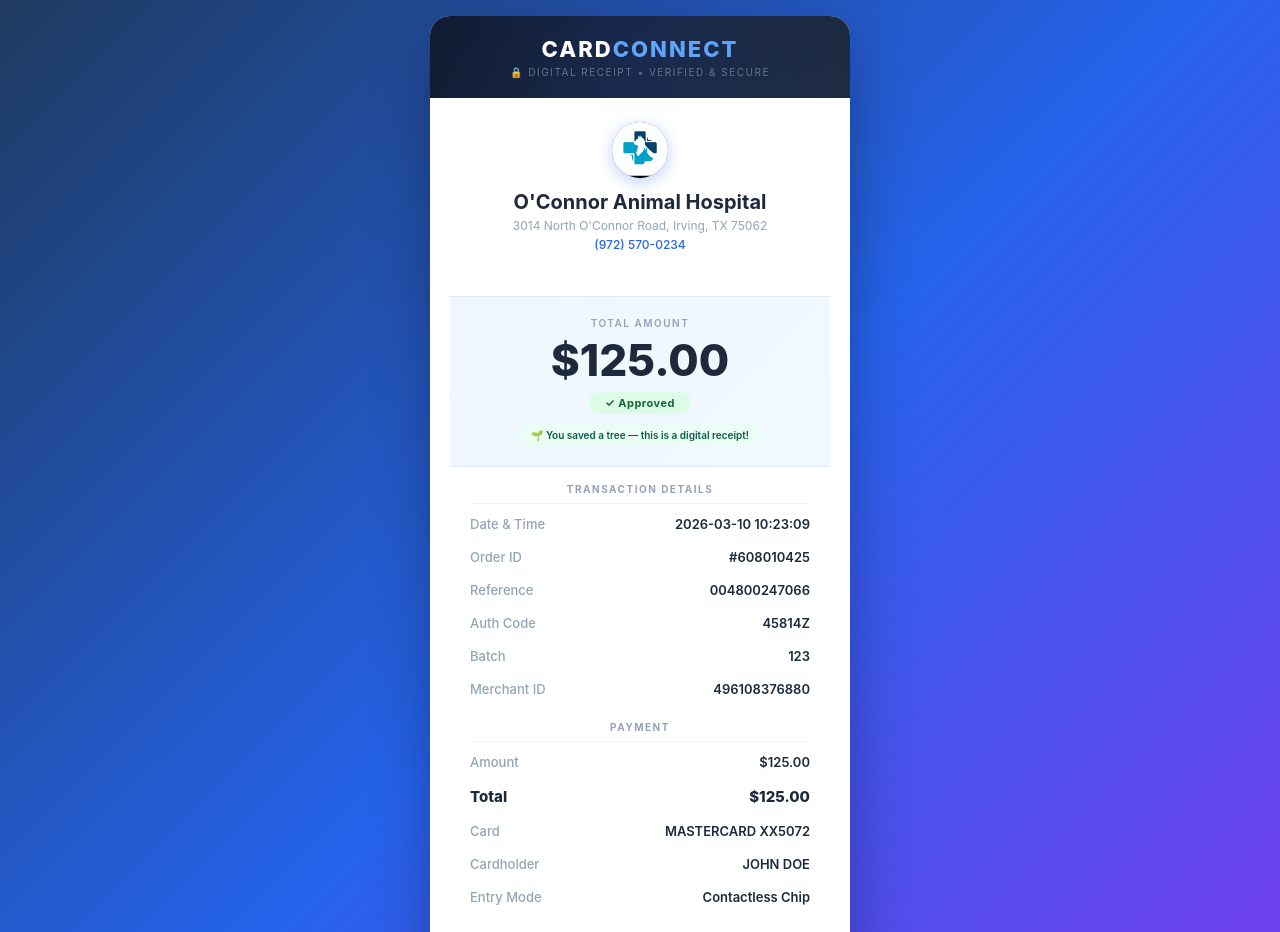
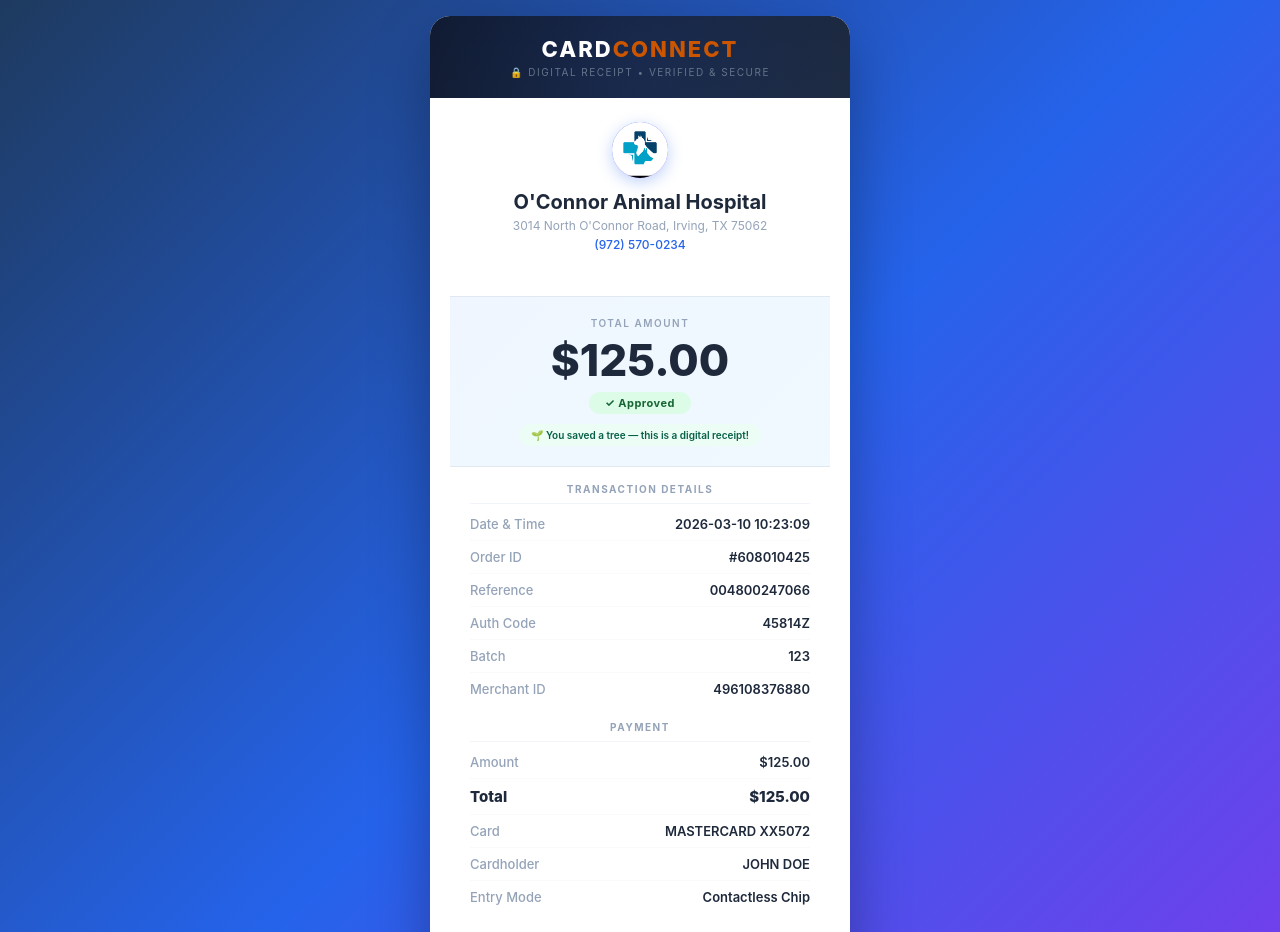
Before and after one commit to pinkiMondal/smartreceipt, a plain HTML site: page index.html in a window 1280 px wide. Shown: the top 932 px of the page. Drawn offline with Linux system fonts and the light colour scheme.

Commit message:
Update index.html

```diff
--- a/index.html
+++ b/index.html
@@ -12,7 +12,7 @@
     .brand { background:linear-gradient(135deg,#0f172a,#1e293b); padding:20px; text-align:center; position:relative; overflow:hidden; }
     .brand::before { content:''; position:absolute; top:-50%; left:-50%; width:200%; height:200%; background:radial-gradient(circle,rgba(37,99,235,.15) 0%,transparent 70%); }
     .brand-name { color:#fff; font-size:22px; font-weight:800; letter-spacing:2px; position:relative; }
-    .brand-name span { color:#60a5fa; }
+    .brand-name span { color:#CC5500; }
     .brand-sub { color:#64748b; font-size:10px; letter-spacing:1.5px; text-transform:uppercase; margin-top:4px; position:relative; }
 
     .merchant { text-align:center; padding:24px 20px 20px; }
```
